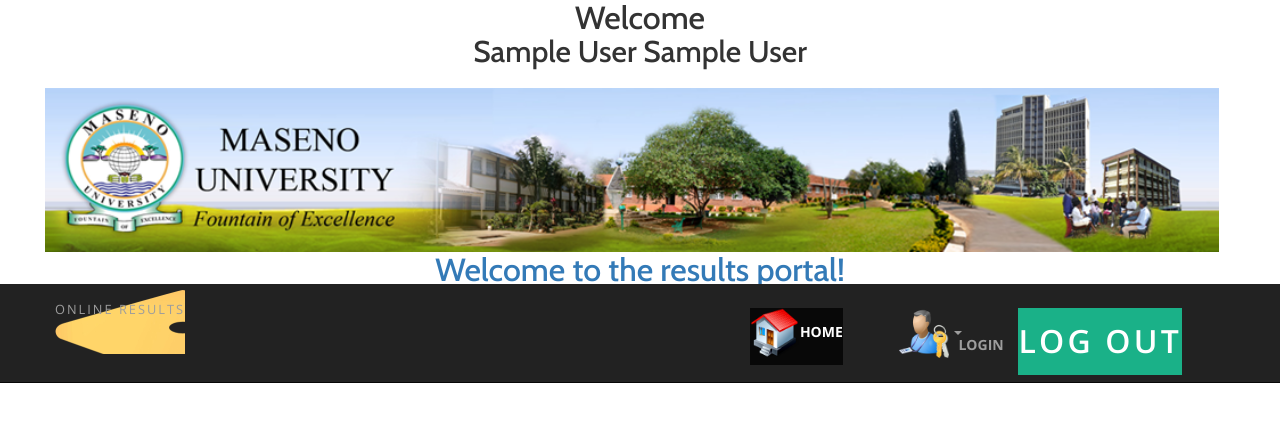
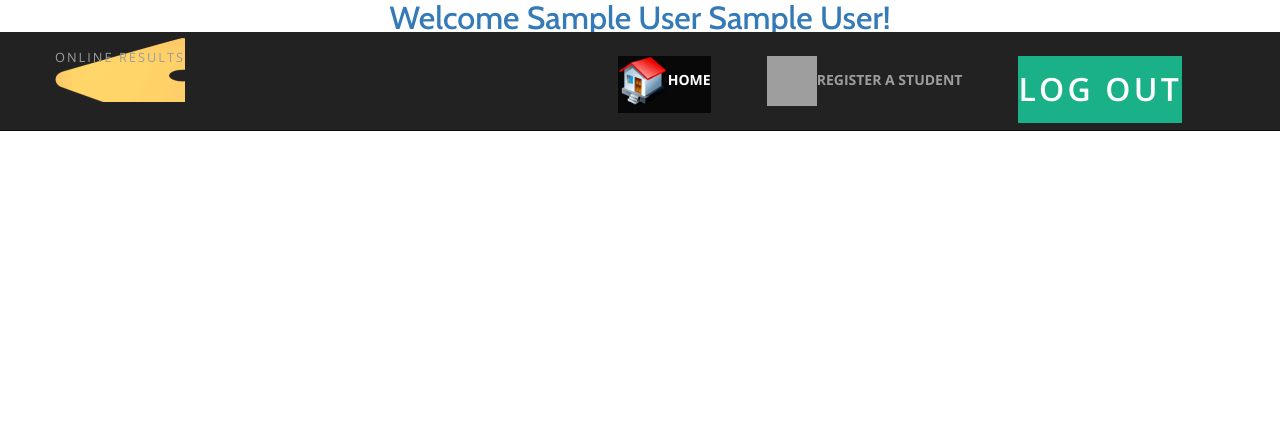
Before and after one commit to OTEMA/Stims, a PHP site: page /login-system/admin/profile.php in a window 1280 px wide. Shown: the top 422 px of the page. Run offline with PHP 8.4, Linux system fonts and the light colour scheme; the visitor is signed in with stand-in values (Sample User, id 1); style sheets or scripts are compiled from the project's sources; some libraries are stand-ins or nearby versions; grey boxes are pictures that could not be loaded.

Commit message:
Begun designing the admin prophile interface and functions

```diff
--- a/admin/profile.php
+++ b/admin/profile.php
@@ -47,10 +47,7 @@
         </script>
     </head>
     <body>
-        <div class="container">
-
-            <h1>Welcome</h1>
-
+        <div class="container-fluid header">
             <p>
                 <?php
 // Display message about account verification link only once
@@ -73,10 +70,7 @@
               </div>';
             }
             ?>
-            <h2><?php echo $first_name . ' ' . $last_name; ?></h2>
-            <p><?= $email ?></p>
-            <img src="../resources/images/msu_banner2.png" class="image-responsive header-image"/>
-            <h1 class="text-center text-primary header-text">Welcome to the results portal!</h1>
+            <h1 class="text-center text-primary header-text">Welcome <?php echo $first_name . ' ' . $last_name; ?>!</h1>
         </div>
         <div class="navbar navbar-inverse navbar-static-top" data-spy="affix" data-offset-top="197" style="width: 100%; margin-top: -3.2px; padding: 0;">
             <div class="container">
@@ -88,23 +82,13 @@
                 </button>
                 <div class="collapse navbar-collapse navHeaderCollapse">
                     <ul class="nav navbar-nav navbar-right">
-                        <li class="active"><a href="index.html"><img src="resources/images/home.ico" alt="Home" class="image-responsive icon"/><b>Home</b></a></li>
-                        <li class="dropdown">
-                            <a href="#" data-toggle="dropdown" class="dropdown-toggle"><img src="resources/images/login.png" alt="Login" class="image-responsive icon"/> <b class="caret">Login</b></a>
-                            <ul class="dropdown-menu">
-                                <li><a href="admin/index.php"> <img src="resources/images/admin.png" alt="Admin Login" class="image-responsive icon"/><i>Admin Login</i></a></li>
-                                <li class="divider"></li>
-                                <li><a href="student/index.php"> <img src="resources/images/student-xxl.png" alt="Student Login" class="image-responsive icon"/><i>Student Login</i></a></li>
-                            </ul>
-                        </li>
-                        <li> <a href="logout.php"><button class="button button-block" name="logout"/>Log Out</button></a></li>
+                        <li class="active"><a href="index.html"><img src="../resources/images/home.ico" alt="Home" class="image-responsive icon"/><b>Home</b></a></li>
+                        <li><a href="Add_register.php"> <img src="../resources/images/registericon.png" alt="Student Login" class="image-responsive icon"/><b>Register a Student</b></a></li>
+                        <li> <a href="../Controller/logout.php"><button class="button button-block" name="logout"/>Log Out</button></a></li>
                     </ul>
                 </div>
             </div>
-
-
         </div>
-
         <script src='http://cdnjs.cloudflare.com/ajax/libs/jquery/2.1.3/jquery.min.js'></script>
         <script src="js/index.js"></script>
 
```
Lines whose indentation alone changed are shown as unchanged.
